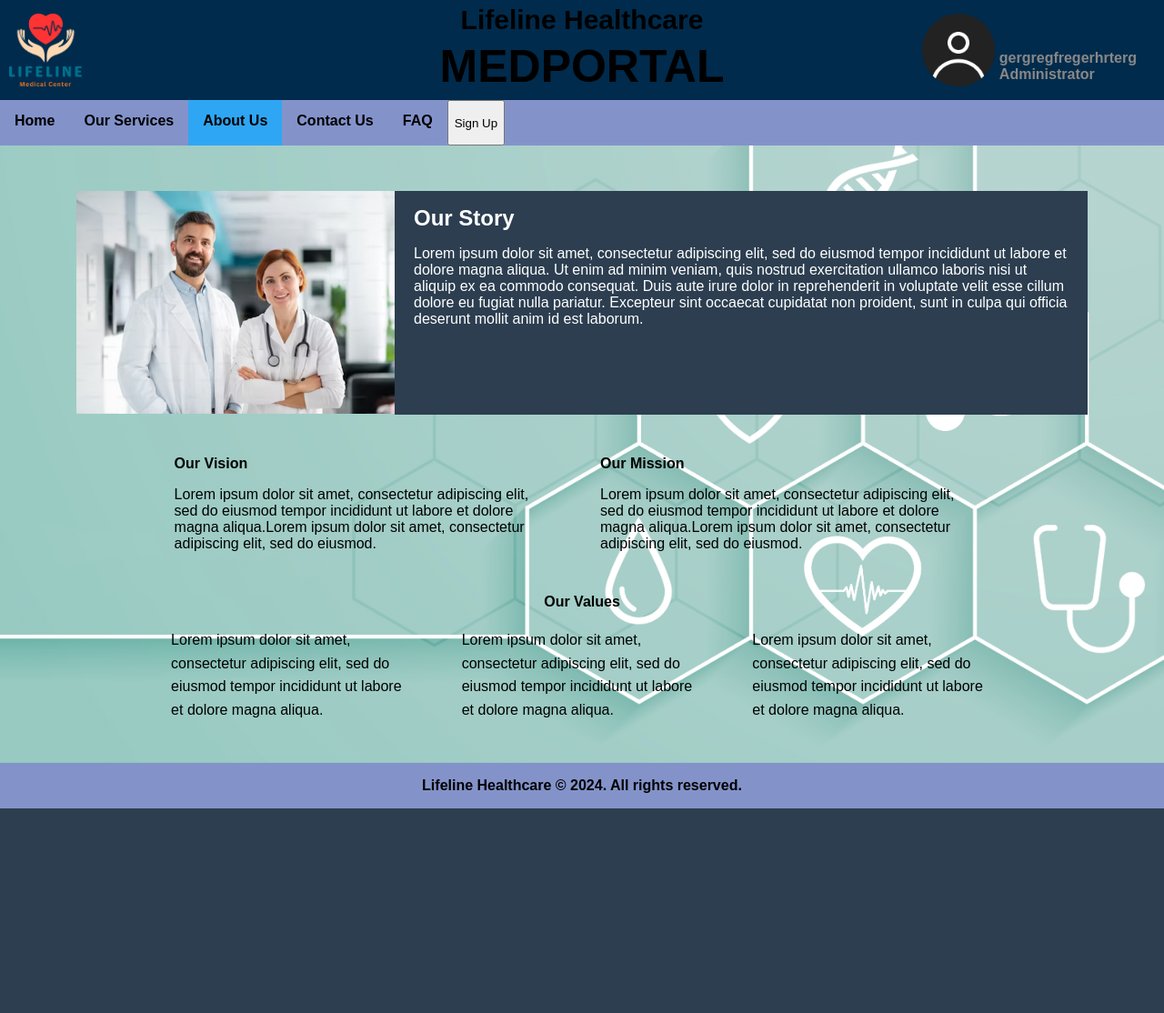
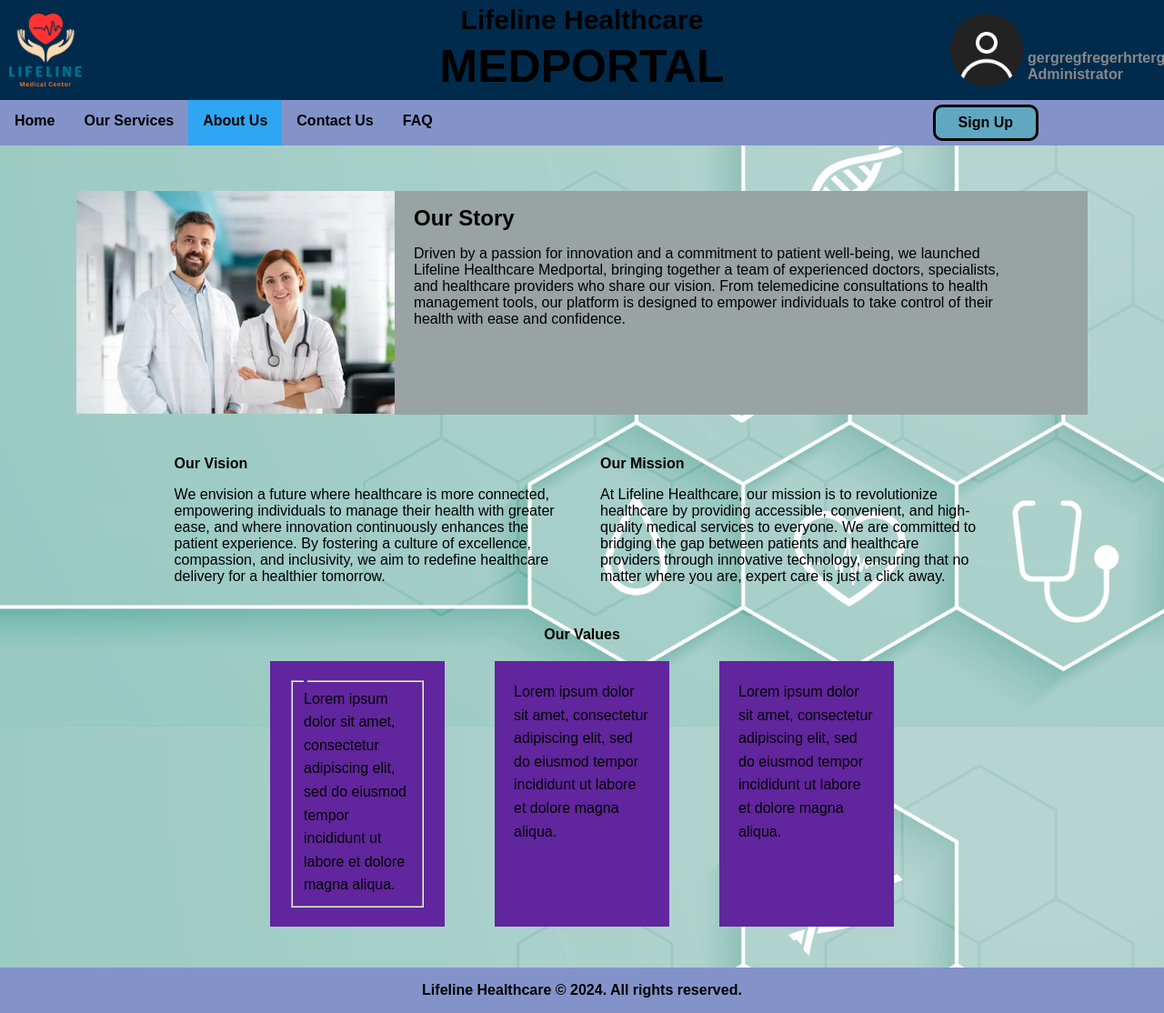
Before and after one commit to rusirukashmeera/Medical-portal2, a PHP site: page /about_us.html in a window 1280 px wide. Shown: the whole page at 91% size. Before the commit the page ends 889 px from the top, so only its background shows below. Run offline with PHP 8.4, Linux system fonts and the light colour scheme.

Commit message:
about us

```diff
--- a/src/about_us.html
+++ b/src/about_us.html
@@ -6,6 +6,7 @@
     <title>MEDPORTAL</title>
     <link rel="stylesheet" href="styles/style.css">
     <link rel="stylesheet" href="styles/about_us.css">
+    <link rel="stylesheet" href="https://cdnjs.cloudflare.com/ajax/libs/font-awesome/4.7.0/css/font-awesome.min.css">
 </head>
 <body>
     <div class="tops">
@@ -33,7 +34,7 @@
                 <li><a href="#">Contact Us</a></li>
                 <li><a href="#">FAQ</a></li>
             </ul>
-            <button class="signupBtn">Sign Up</button>
+            <button id="signupBtn">Sign Up</button>
         </div>
     </div>
     <div class="content">
@@ -44,12 +45,12 @@
 
             <div class="story">
                 <h2>Our Story</h2>
-                <p> Lorem ipsum dolor sit amet, consectetur adipiscing elit, sed do eiusmod
-                    tempor incididunt ut labore et dolore magna aliqua. Ut enim ad minim veniam,
-                    quis nostrud exercitation ullamco laboris nisi ut aliquip ex ea commodo
-                    consequat. Duis aute irure dolor in reprehenderit in voluptate velit esse
-                    cillum dolore eu fugiat nulla pariatur. Excepteur sint occaecat cupidatat
-                    non proident, sunt in culpa qui officia deserunt mollit anim id est laborum.
+                <p> Driven by a passion for innovation and a commitment to patient
+                    well-being, we launched<br> Lifeline Healthcare Medportal, bringing
+                    together a team of experienced doctors, specialists,<br> and healthcare
+                    providers who share our vision. From telemedicine consultations
+                    to health management tools, our platform is designed to
+                    empower individuals to take control of their<br> health with ease and confidence.
                 </p>
             </div>
 
@@ -59,23 +60,28 @@
             <div class="Vision">
                 <h4>Our Vision</h4>
 
-                <p class="sub-details"> Lorem ipsum dolor sit amet,
-                    consectetur adipiscing elit,
-                    sed do eiusmod tempor incididunt
-                    ut labore et dolore magna aliqua.Lorem ipsum dolor sit amet,
-                    consectetur adipiscing elit,
-                    sed do eiusmod.
+                <p class="sub-details"> We envision a future where
+                    healthcare is more connected, empowering
+                    individuals to manage their health with
+                    greater ease, and where innovation continuously
+                    enhances the patient experience. By fostering
+                    a culture of excellence, compassion, and
+                    inclusivity, we aim to redefine healthcare
+                    delivery for a healthier tomorrow.
                 </p>
             </div>
 
             <div class="Mision">
                 <h4>Our Mission</h4>
-                <p class="sub-details"> Lorem ipsum dolor sit amet,
-                    consectetur adipiscing elit,
-                    sed do eiusmod tempor incididunt
-                    ut labore et dolore magna aliqua.Lorem ipsum dolor sit amet,
-                    consectetur adipiscing elit,
-                    sed do eiusmod.
+                <p class="sub-details"> At Lifeline Healthcare,
+                    our mission is to revolutionize healthcare
+                    by providing accessible, convenient, and
+                    high-quality medical services to everyone.
+                    We are committed to bridging the gap between
+                    patients and healthcare providers through
+                    innovative technology, ensuring that no
+                    matter where you are, expert care is
+                    just a click away.
                 </p>
             </div>
         </div>
@@ -84,7 +90,20 @@
 
         <div class="Values">
 
-            <div>
+            <div class="value1">
+
+                <fieldset>
+                    <legend><i class=""></i></legend>
+                    <p>Lorem ipsum dolor sit amet,
+                        consectetur adipiscing elit,
+                        sed do eiusmod tempor incididunt
+                        ut labore et dolore magna aliqua.
+                    </p>
+                </fieldset>
+
+            </div>
+
+            <div class="value2">
                 <p>Lorem ipsum dolor sit amet,
                     consectetur adipiscing elit,
                     sed do eiusmod tempor incididunt
@@ -92,15 +111,7 @@
                 </p>
             </div>
 
-            <div>
-                <p>Lorem ipsum dolor sit amet,
-                    consectetur adipiscing elit,
-                    sed do eiusmod tempor incididunt
-                    ut labore et dolore magna aliqua.
-                </p>
-            </div>
-
-            <div>
+            <div class="value3">
                 <p>Lorem ipsum dolor sit amet,
                     consectetur adipiscing elit,
                     sed do eiusmod tempor incididunt
--- a/src/styles/about_us.css
+++ b/src/styles/about_us.css
@@ -12,15 +12,17 @@ body{
 }
 
 .story {
-    color:white;
+    color:black;
     padding: 10px 20px;
     width: 45rem;
     height : 14rem;
+    border: 1px solid   #99a3a4;
+    background-color:   #99a3a4;
+}
+.story:hover{
+    color: white;
     border: 1px solid rgb(44, 62, 80);
     background-color: rgb(44, 62, 80);
-}
-.story:hover{
-    background-color: gray;
 }
 
 .story h2 {
@@ -39,6 +41,14 @@ body{
 .details div {
     width: 34%;
 }
+
+/* .Vision, .Mision, .value1, .value2, .value3{
+    border: 1px solid black;
+    padding: 10px 20px;
+    margin-bottom: 20px;
+} */
+
+
 
 h4 {
     margin: 5px 0 5px 0 ;
@@ -64,7 +74,7 @@ h4 {
 }
 
 .Values div {
-    width: 21%;
+    /* width: 21%; */
     margin-bottom: 2%;
 
 }
@@ -73,3 +83,10 @@ h4 {
     margin: 0;
     line-height: 1.6;
 }
+
+.value1, .value2, .value3 {
+    border:1px solid rgb(97, 37, 158);
+    background-color: rgb(97, 37, 158);
+    padding: 20px;
+    width: 150px;
+}
--- a/src/styles/style.css
+++ b/src/styles/style.css
@@ -55,14 +55,9 @@ footer.footerX{
 .accInfo{
     padding-left: 5px;
     margin-top: 40px;
-<<<<<<< HEAD
-    width: 40px;
-    font-weight: bold;
-=======
     width: 120px;
     font-weight: bold;
     color: #888888;
->>>>>>> 1c19a08156ea0251a8467ecccc3387e1344c2fc8
 }
 
 .title {
@@ -135,11 +130,7 @@ ul.options li a:hover {
     background-color: #2fa6f3;
 }
 
-<<<<<<< HEAD
-.signupBtn{
-=======
 #signupBtn{
->>>>>>> 1c19a08156ea0251a8467ecccc3387e1344c2fc8
     margin-left: auto;
     margin-right: 138px;
     margin-top: 5px;
@@ -153,18 +144,10 @@ ul.options li a:hover {
     transition: 0.3s ease;
 }
 
-<<<<<<< HEAD
-.signupBtn:hover{
-    background-color: #3fbcb9;
-}
-
-.signupBtn:active{
-=======
 #signupBtn:hover{
     background-color: #3fbcb9;
 }
 
 #signupBtn:active{
->>>>>>> 1c19a08156ea0251a8467ecccc3387e1344c2fc8
     background-color: #2fa6f3;
 }
```
Also changed, not shown: src/images/icons8-heart-with-pulse-30.png (added).
